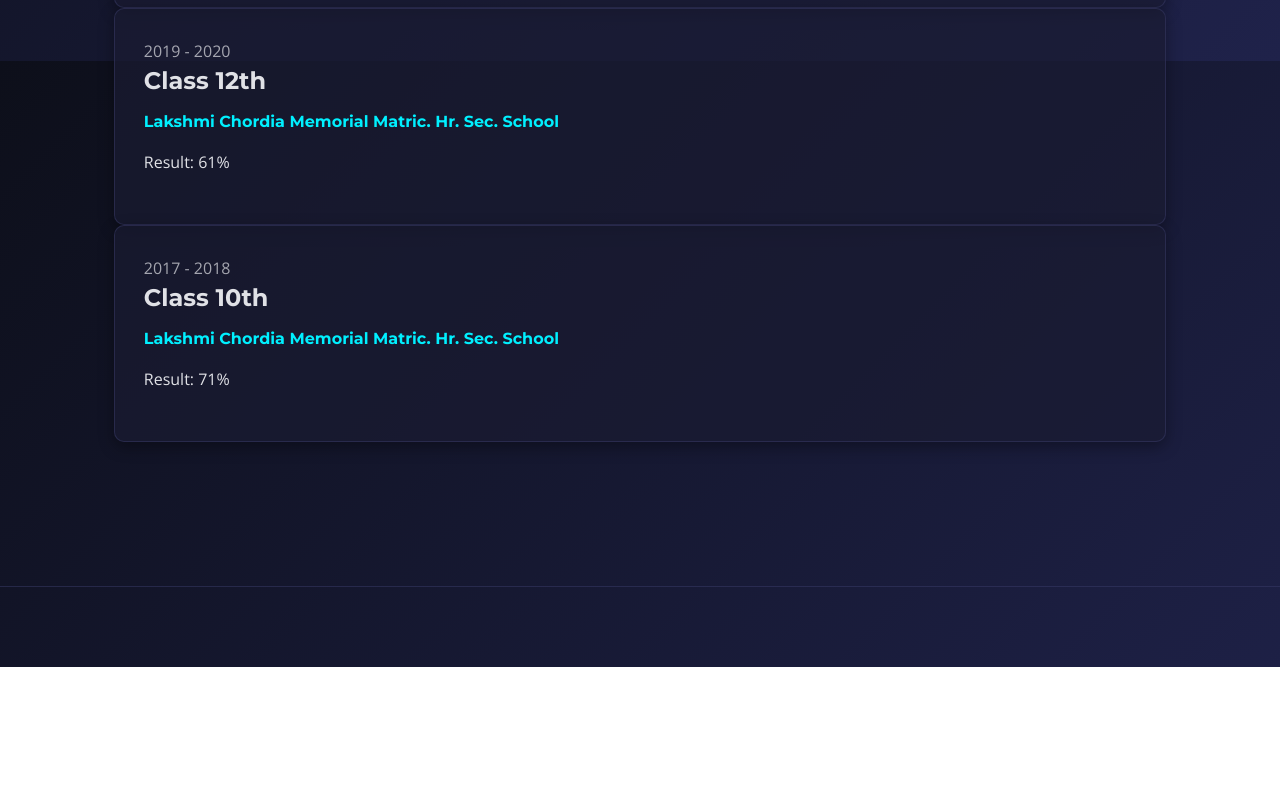
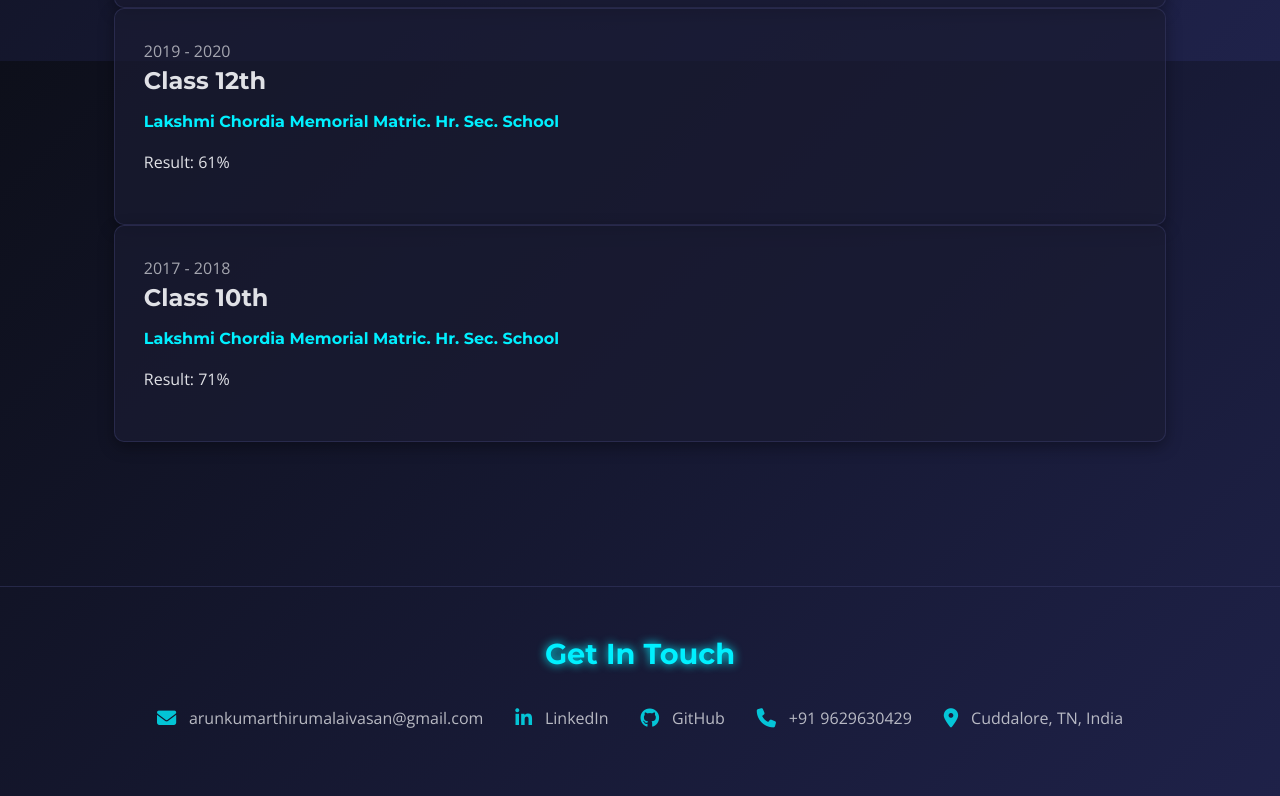
Before and after one commit to Arunkumar6t/My_portfolio, a plain HTML site: page index.html in a window 1280 px wide. Shown: the part 3939-4735 px from the top of the page. Before the commit the page ends 4606 px from the top, so only its background shows below. Drawn offline with nearby package versions, Linux system fonts and the light colour scheme.

Commit message:
Add contact information to footer in index.html

```diff
--- a/index.html
+++ b/index.html
@@ -195,4 +195,20 @@
 
   <!-- Footer -->
   <footer class="footer" id="contact-footer">
-    <d
+    <div class="container">
+      <h4 class="footer-title">Get In Touch</h4>
+      <div class="footer-contact-links">
+        <a href="mailto:arunkumarthirumalaivasan@gmail.com" aria-label="Email"><i class="fas fa-envelope"></i> arunkumarthirumalaivasan@gmail.com</a>
+        <a href="https://linkedin.com/in/arunkumar6t" target="_blank" rel="noopener noreferrer" aria-label="LinkedIn"><i class="fab fa-linkedin-in"></i> LinkedIn</a>
+        <a href="https://github.com/arunkumar6t" target="_blank" rel="noopener noreferrer" aria-label="GitHub"><i class="fab fa-github"></i> GitHub</a>
+        <a href="tel:+919629630429" aria-label="Phone"><i class="fas fa-phone"></i> +91 9629630429</a>
+        <span><i class="fas fa-map-marker-alt"></i> Cuddalore, TN, India</span>
+      </div>
+    </div>
+  </footer>
+
+  <!-- Modal Removed-->
+
+  <script src="script.js"></script>
+</body>
+</html>
```
